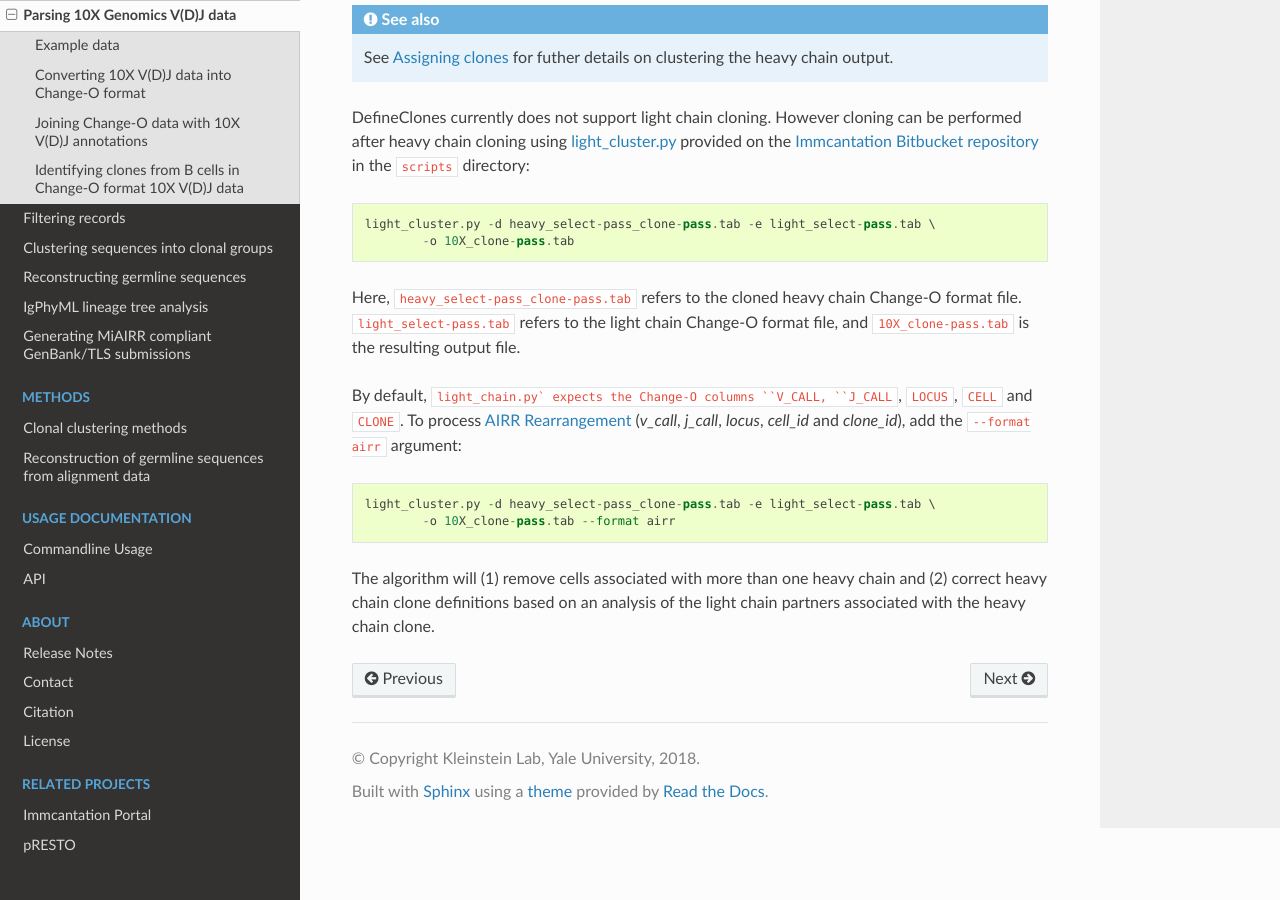
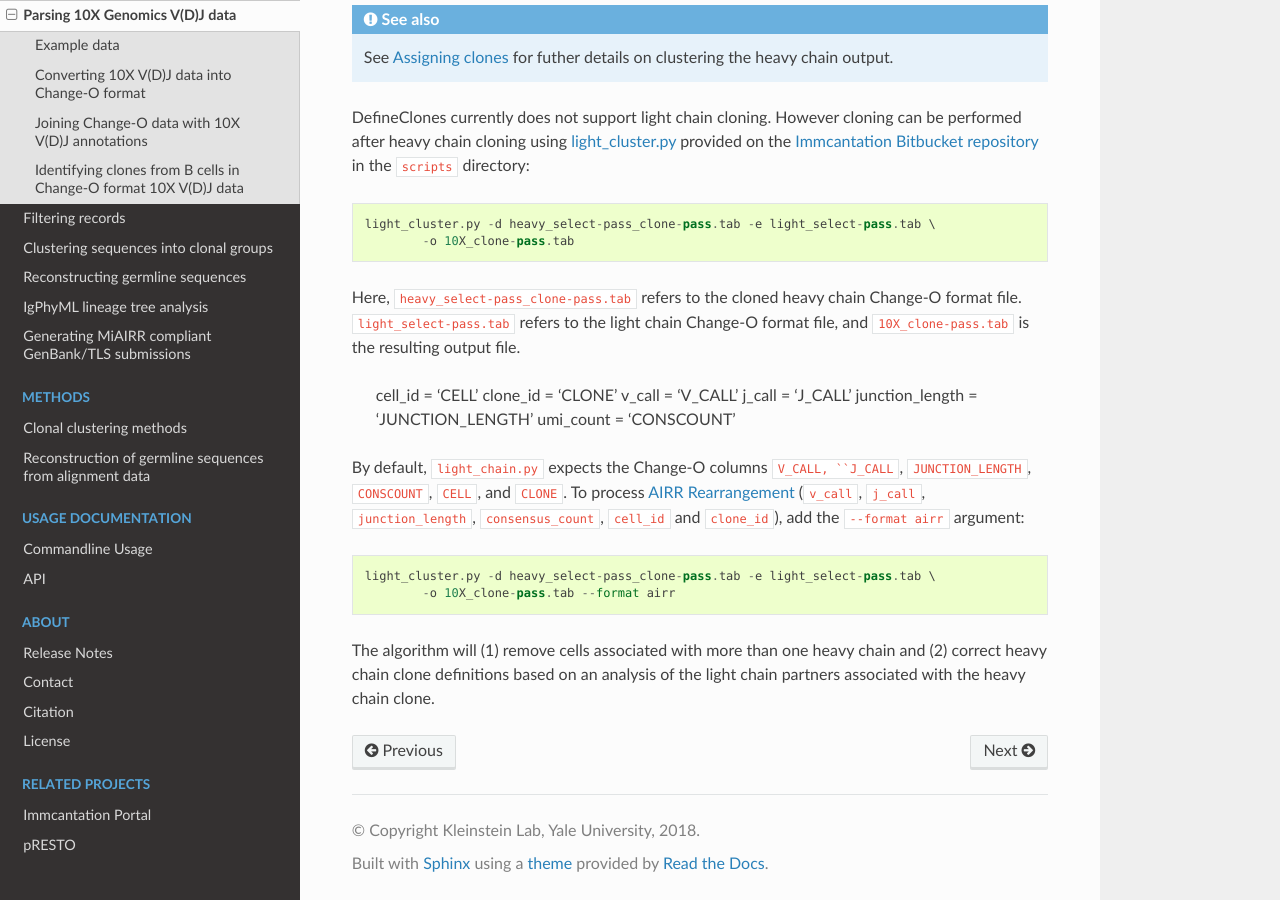
Before and after one commit to immcantation/changeo, a Sphinx documentation site: the page built from docs/examples/10x.rst, in a window 1280 px wide and 900 px high, scrolled down 1759 px. Built offline with Sphinx 7.4.7 and the Read the Docs theme 2.0.0, drawn with Linux system fonts in a browser that asks for light colours; formulas are drawn with MathJax 3.

Commit message:
1. Update locus parsing from IgBLAST output for compatibility between <=v1.13 and >=v1.14. 2. Update 10X docs.

```diff
--- a/docs/examples/10x.rst
+++ b/docs/examples/10x.rst
@@ -94,9 +94,17 @@ Here, ``heavy_select-pass_clone-pass.tab`` refers to the cloned heavy chain Chan
 ``light_select-pass.tab`` refers to the light chain Change-O format file, and
 ``10X_clone-pass.tab`` is the resulting output file.
 
-By default, ``light_chain.py` expects the Change-O columns ``V_CALL, ``J_CALL``, ``LOCUS``, ``CELL`` and ``CLONE``.
-To process `AIRR Rearrangement <http://docs.airr-community.org/en/latest/datarep/overview.html>`_
-(`v_call`, `j_call`, `locus`, `cell_id` and `clone_id`), add the ``--format airr`` argument::
+        cell_id = 'CELL'
+        clone_id = 'CLONE'
+        v_call = 'V_CALL'
+        j_call = 'J_CALL'
+        junction_length = 'JUNCTION_LENGTH'
+        umi_count = 'CONSCOUNT'
+
+By default, ``light_chain.py`` expects the Change-O columns ``V_CALL, ``J_CALL``, ``JUNCTION_LENGTH``, ``CONSCOUNT``,
+``CELL``, and ``CLONE``. To process `AIRR Rearrangement <http://docs.airr-community.org/en/latest/datarep/overview.html>`_
+(``v_call``, ``j_call``, ``junction_length``, ``consensus_count``, ``cell_id`` and ``clone_id``), add the
+``--format airr`` argument::
 
     light_cluster.py -d heavy_select-pass_clone-pass.tab -e light_select-pass.tab \
 	    -o 10X_clone-pass.tab --format airr
```
Also changed, not shown: 2 other files.
